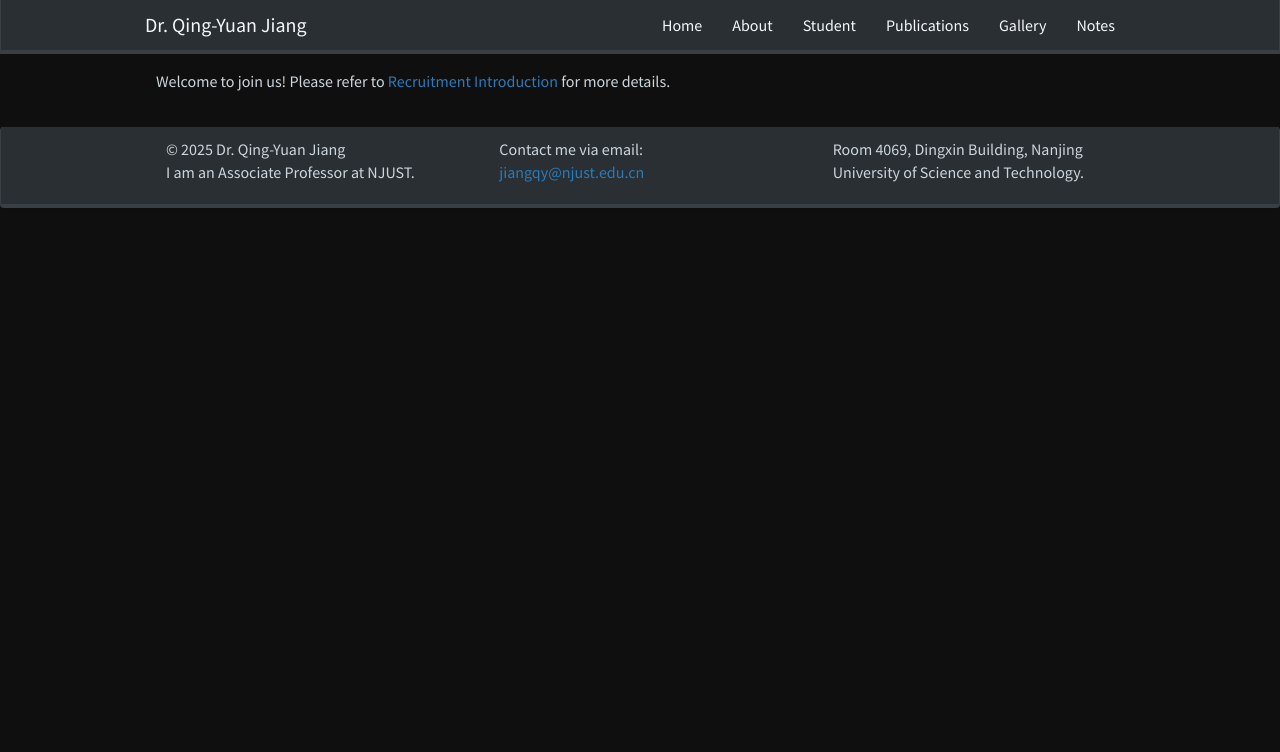
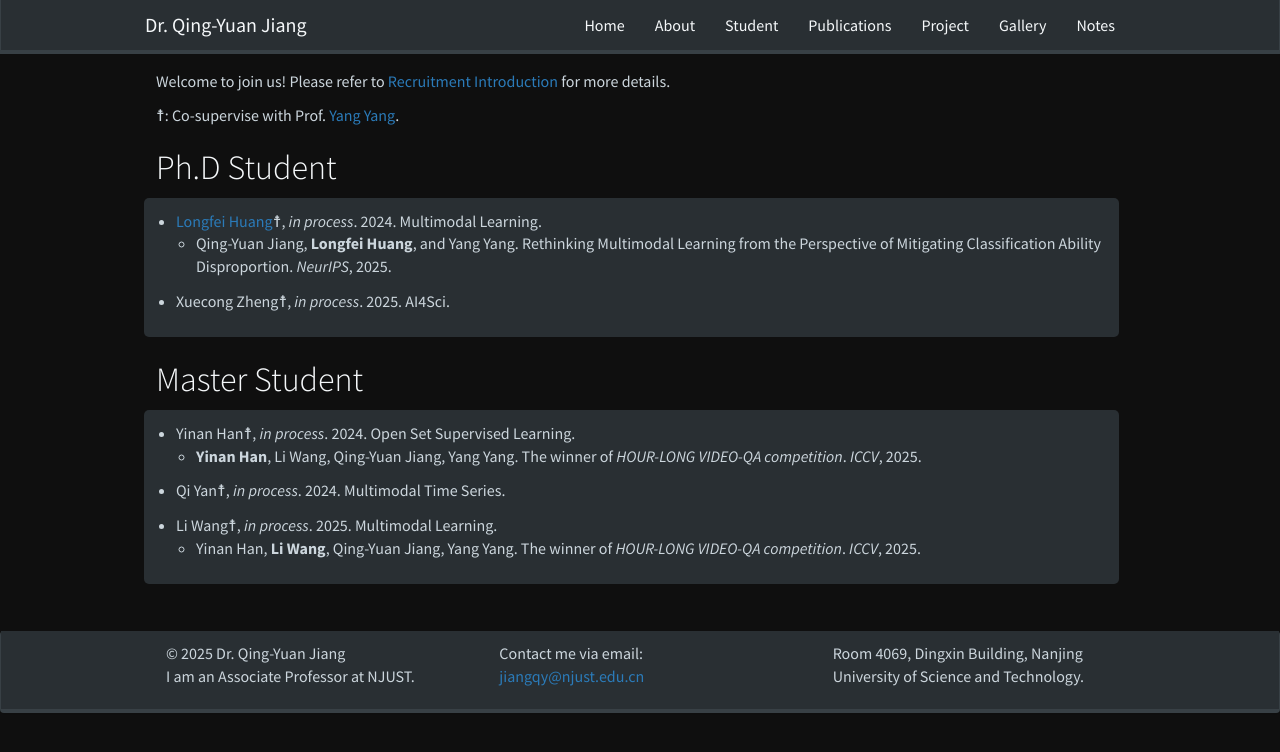
Before and after one commit to jiangqy/jiangqy.github.io, a Jekyll site: the page built from _pages/student.md, in a window 1280 px wide. Shown: the top 752 px of the page. Built offline with Jekyll 4.4.1, drawn with Linux system fonts in a browser that asks for light colours; nearby versions of some CDN libraries; a style sheet for code colours, icons or effects is not loaded.

Commit message:
update student

```diff
--- a/_config.yml
+++ b/_config.yml
@@ -22,7 +22,7 @@ nav_pages:
   - name: about
   - name: student
   - name: publications
-  # - name: project
+  - name: project
   - name: gallery
   - name: notes
 
--- a/_pages/student.md
+++ b/_pages/student.md
@@ -7,6 +7,62 @@ permalink: /student/
 
 
 Welcome to join us! Please refer to <a href="http://www.njustkmg.cn/" _target="_blank">Recruitment Introduction</a> for more details.
+
+&#9768;: Co-supervise with Prof. <a href="http://www.njustkmg.cn/">Yang Yang</a>.
+
+## Ph.D Student
+
+<div class="rowl1" style="padding: 12px;">
+  <ul style="list-style-position: outside; padding-left: 20px;">
+    <li style="margin-bottom: 12px;">
+      <a href="https://hlf404.github.io/">Longfei Huang</a>&#9768;, <i>in process</i>. 2024. Multimodal Learning.
+      <ul>
+        <li>
+          Qing-Yuan Jiang, <strong>Longfei Huang</strong>, and Yang Yang. Rethinking Multimodal Learning from the Perspective of Mitigating Classification Ability Disproportion. <i>NeurIPS</i>, 2025.
+        </li>
+      </ul>
+    </li>
+    <li style="margin-bottom: 12px;">
+      Xuecong Zheng&#9768;, <i>in process</i>. 2025. AI4Sci.
+    </li>
+  </ul>
+</div>
+
+
+## Master Student
+
+<div class="rowl1" style="padding: 12px;">
+  <ul style="list-style-position: outside; padding-left: 20px;">
+    <li style="margin-bottom: 12px;">
+      Yinan Han&#9768;, <i>in process</i>. 2024. Open Set Supervised Learning.
+      <ul>
+        <li>
+          <strong>Yinan Han</strong>, Li Wang, Qing-Yuan Jiang, Yang Yang.
+          The winner of <i>HOUR-LONG VIDEO-QA competition</i>. <i>ICCV</i>, 2025.
+        </li>
+      </ul>
+    </li>
+    <li style="margin-bottom: 12px;">
+      Qi Yan&#9768;, <i>in process</i>. 2024. Multimodal Time Series.
+    </li>
+    <li style="margin-bottom: 12px;">
+      Li Wang&#9768;, <i>in process</i>. 2025. Multimodal Learning.
+      <ul>
+        <li>
+          Yinan Han, <strong>Li Wang</strong>, Qing-Yuan Jiang, Yang Yang.
+          The winner of <i>HOUR-LONG VIDEO-QA competition</i>. <i>ICCV</i>, 2025.
+        </li>
+      </ul>
+    </li>
+  </ul>
+</div>
+
+<!-- ## BSc Student
+
+<div class="rowl1" style="padding-top: 10px;">
+- Xuran Chen&#9768;. 2024.
+</div> -->
+
 
 <!-- ## Ph.D Student
 
```
Also changed, not shown: _pages/about.md (+2 -11 lines), _pages/project.md (+27 -8 lines), 1 other file.
